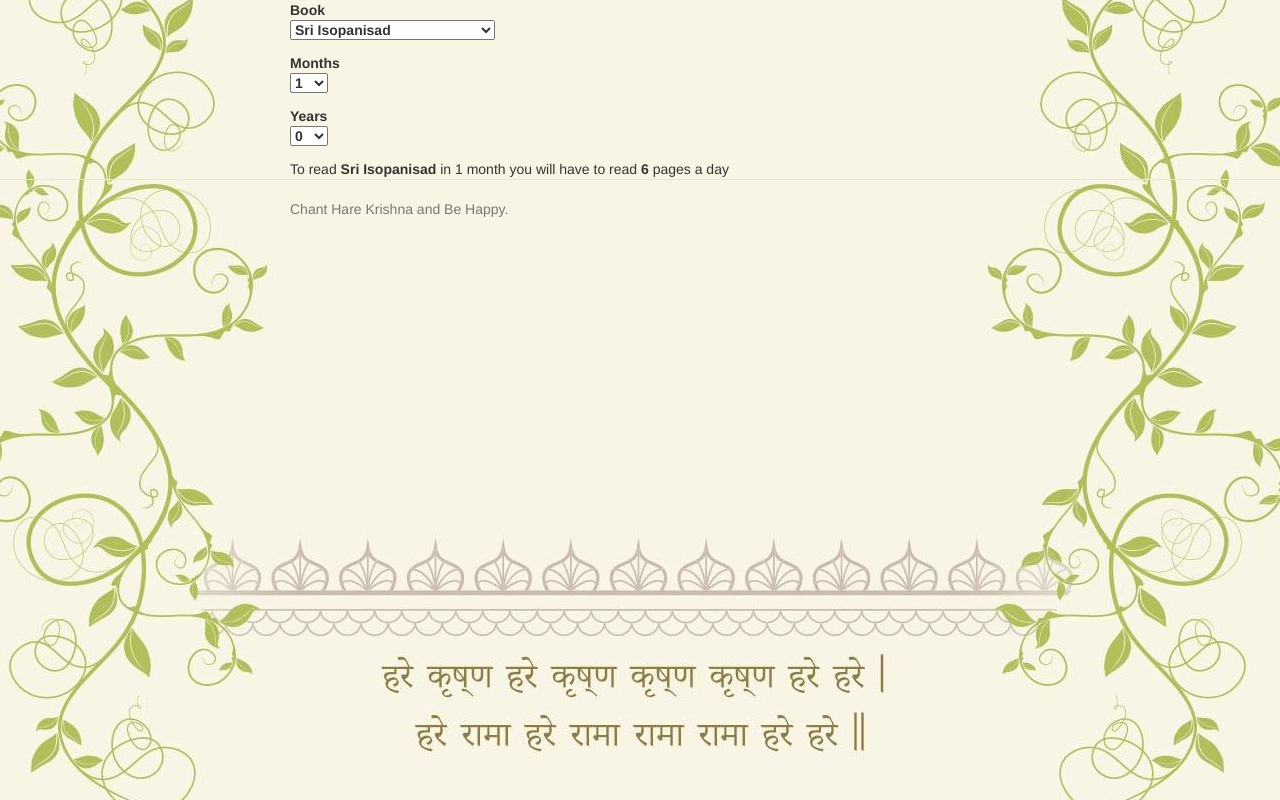
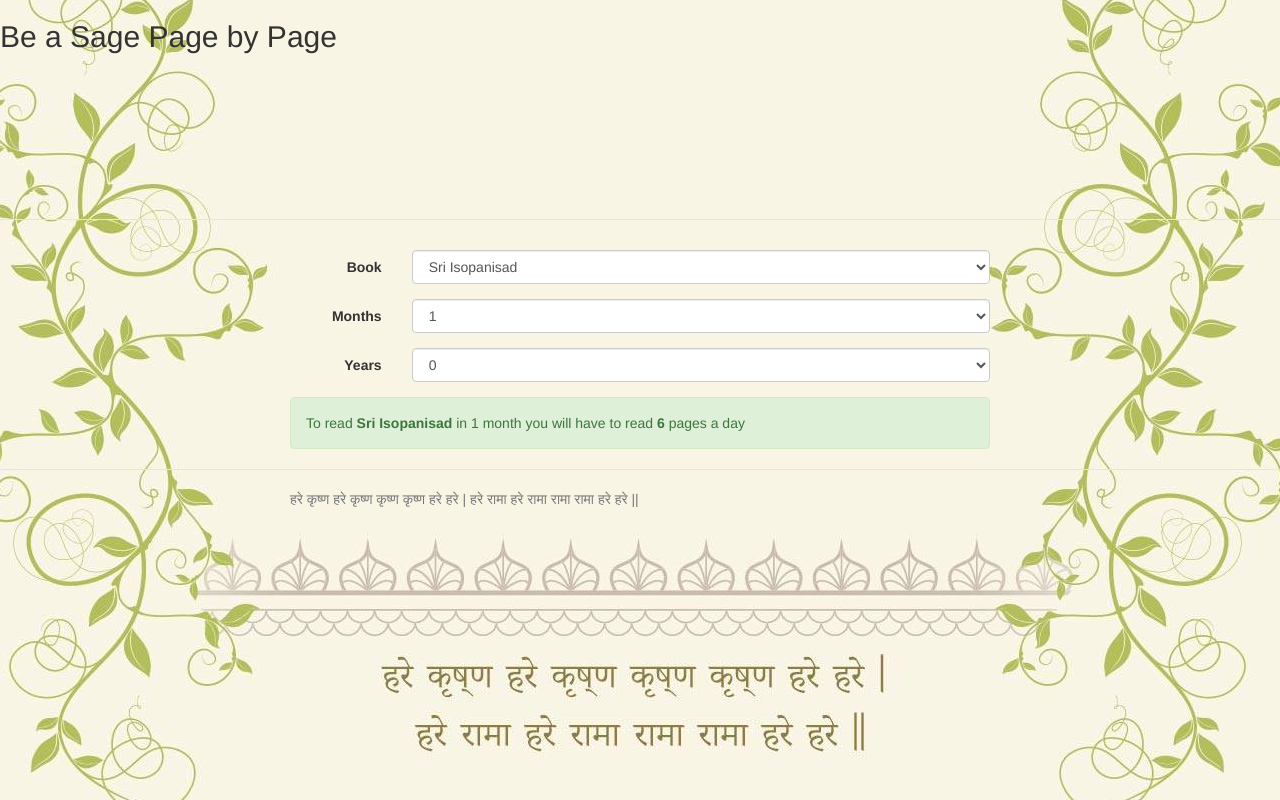
Before and after one commit to cheenbabes/sgvyas, a website: page app/index.html in a window 1280 px wide. Drawn offline with nearby package versions, Linux system fonts and the light colour scheme; some packages are replaced by stand-ins of ours; files that its build step writes are made by us from their sources.

Commit message:
added bootstrap forms and got it all working

```diff
--- a/app/index.html
+++ b/app/index.html
@@ -20,14 +20,17 @@
       <p class="browsehappy">You are using an <strong>outdated</strong> browser. Please <a href="http://browsehappy.com/">upgrade your browser</a> to improve your experience.</p>
     <![endif]-->
 
+    <div class="header">
+        <h2 class="center">Be a Sage Page by Page</h2>
+      </div>
 
     <div class="container">
-    <div ng-view=""></div>
+        <div ng-view=""></div>
     </div>
 
     <div class="footer">
       <div class="container">
-        <p>Chant Hare Krishna and Be Happy.</p>
+          <p class="center">हरे कृष्ण हरे कृष्ण कृष्ण कृष्ण हरे हरे | हरे रामा हरे रामा रामा रामा हरे हरे ||</p>
       </div>
     </div>
 
--- a/app/views/main.html
+++ b/app/views/main.html
@@ -1,33 +1,34 @@
-<div class="list" style="margin-bottom:8px">
-    <label class="item item-input item-select">
-        <div class="input-label">
-            Book
+<form class="form-horizontal">
+  <div class="form-group">
+    <label for="inputBook" class="col-sm-2 control-label">Book</label>
+    <div class="col-sm-10">
+        <select class="form-control" ng-model="book" ng-options="book.book for book in books track by book.id"></select>
     </div>
-        <select ng-model="book" ng-options="book.book for book in books track by book.id"></select>
-    </label>
   </div>
+  <div class="form-group">
+    <label for="inputMonth" class="col-sm-2 control-label">Months</label>
+    <div class="col-sm-10">
+        <select class="form-control" ng-model="month" ng-options="month for month in allMonths track by month"></select>
+      </div>
+  </div>
+  <div class="form-group">
+    <label for="inputYear" class="col-sm-2 control-label">Years</label>
+    <div class="col-sm-10">
+        <select class="form-control" ng-model="year" ng-options="year for year in allYears track by year"></select>
+      </div>
+  </div>
+</form>
 
-<div class="list" style="margin-bottom:8px">
-    <label class="item item-input item-select">
-        <div class="input-label">
-            Months
-        </div>
-        <select ng-model="month" ng-options="month for month in allMonths track by month"></select>
-    </label>
-</div>
+<!--
+notes:
+1. maha mantra should be smaller to fit on all screens and centered along the bottom
+2. Text in green box should also be centered.
+3. Main title to be centered
+4. Backgroudn image
+-->
 
-<div class="list" style="margin-bottom:8px">
 
-    <label class="item item-input item-select">
-        <div class="input-label">
-            Years
-        </div>
-        <select ng-model="year" ng-options="year for year in allYears track by year"></select>
-    </label>
-</div>
 
-<div class="card-green">
-    <div class="item item-text-wrap">
+<div class="alert alert-success center">
         To read <b>{{book.book}}</b> in {{year == 0 ? '' : year}} {{year == 1 ? 'year' : year !== 0 ? 'years' :'' }} {{year !== 0 && month !== 0 ? 'and' : ''}} {{month == 0 ? '' : month}} {{month == 1 ? 'month' : month !== 0 ? 'months': ''}} you will have to read <b>{{formatPages(book, year, month)}} </b>{{formatPages(book, year, month) == 1 ? 'page' : 'pages'}} a day
 </div>
-</div>
```
Lines whose indentation alone changed are shown as unchanged.
